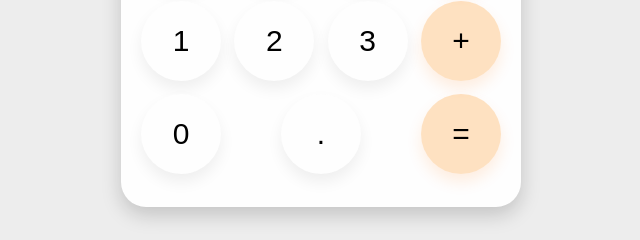
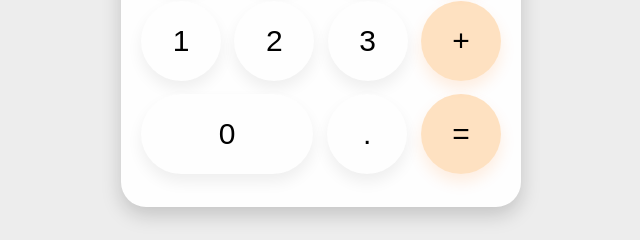
Before and after one commit to ghmacg/calculator-js, a plain HTML site: page index.html in a window 1280 px wide. Shown: the part 496-736 px from the top of the page, 319-959 px from the left. Drawn offline with Linux system fonts and the light colour scheme.

Commit message:
Add class to number zero

```diff
--- a/index.html
+++ b/index.html
@@ -28,7 +28,7 @@
             <button id="2" class="operand">2</button>
             <button id="3" class="operand">3</button>
             <button id="+" class="operator">+</button>
-            <button id="0" class="operand">0</button>
+            <button id="0" class="operand zero">0</button>
             <button id="decimal">.</button>
             <button id="equals">=</button>
         </div>
```
